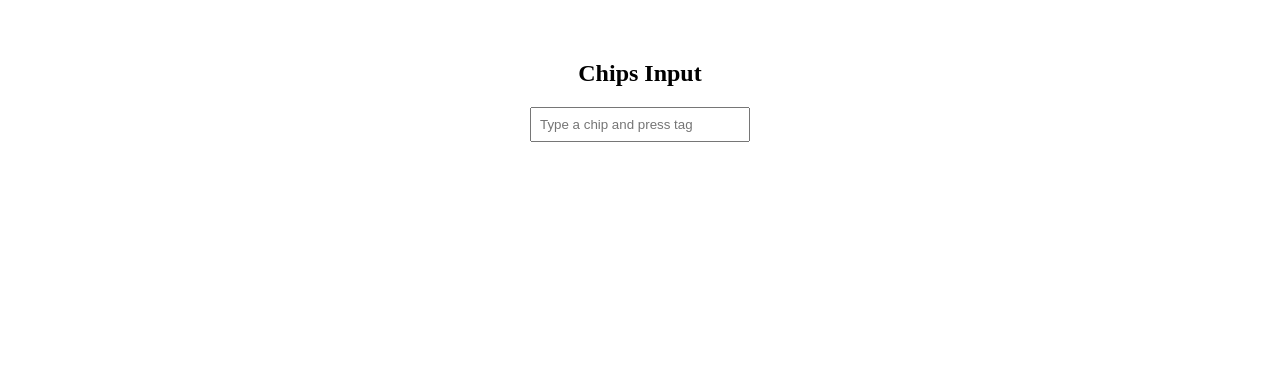
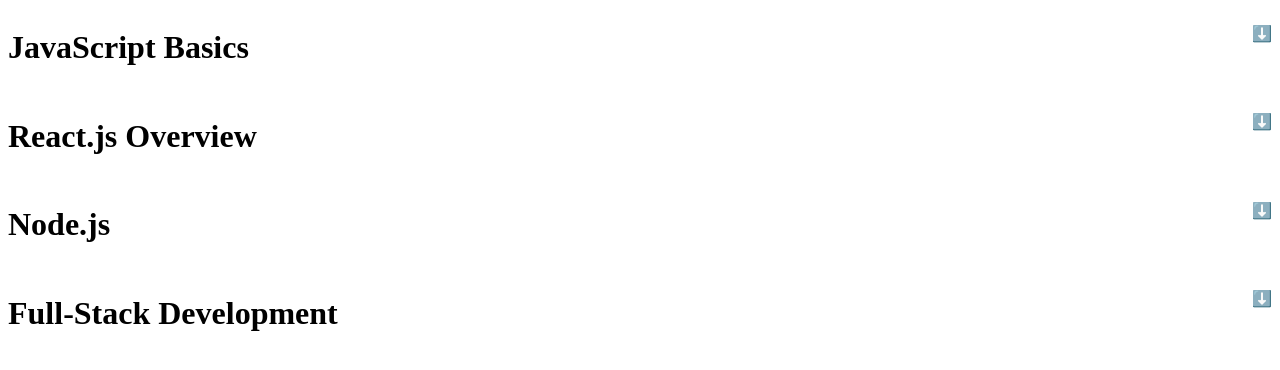
Before and after one commit to SaranyaVelu-SK/React, a React (Vite) app: page / in a window 1280 px wide. Shown: the top 370 px of the page. Built offline with nearby package versions, Linux system fonts and the light colour scheme.

Commit message:
Accordion

```diff
--- a/App.js
+++ b/App.js
@@ -32,4 +32,4 @@
     React.createElement("h3",{key:"h3"},"Hello from heading 3"),
 ])
 const root = ReactDOM.createRoot(document.getElementById("root"));
-root.render(<ChipsInput/>);
+root.render(<Accordion items={items} />);
--- a/Problems/Accordion.jsx
+++ b/Problems/Accordion.jsx
@@ -1,26 +1,35 @@
-import React, { useState } from "react";
+import { useState } from 'react';
 
 
 function Accordion({ items }) {
 
-    const [activeIndex, setActiveIndex] = useState(null)
+    const [activeIndex, setActiveIndex] = useState(null);
 
     const handleAccordion = (index) => {
-        setActiveIndex(activeIndex === index ? null : index)
+        setActiveIndex(activeIndex === index ? null : index);
     }
-    if (items?.length === 0) return <p> No items available</p>
+    if(items?.length === 0) return (<p>No items in the list</p>)
     return (
         <div className="accordion">
-            {items?.map((item, index) => (
-                <div style={{width:"600px"}} key={index}>
-                    <div onClick={() => handleAccordion(index)} style={{display:"flex",justifyContent:"space-between",alignItems:"center"}}>
-                        <h1 className="accordion-title">{item?.title}</h1>
-                        {(activeIndex === index) ? <p style={{ cursor: "pointer" }}>⬆️</p> : <p style={{ cursor: "pointer" }}>⬇️</p>}
+            {items?.map((item, index) =>
+            (
+                <div key={index}>
+                    <div style={{ display: "flex", justifyContent: "space-between" }}>
+                        <h1 className='accordion-title'>{item.title}</h1>
+                        <p onClick={() => handleAccordion(index)} style={{ cursor: "pointer" }}>
+                            {activeIndex == index ? "⬆️" : "⬇️"}
+                        </p>
                     </div>
-                    {(activeIndex === index) && <div className="accordion-content">{item?.content}</div>}
+                    {
+                        activeIndex == index && (
+                            <div>
+                                <p className='accordion-content'>{item.content}</p>
+                            </div>
+                        )
+                    }
                 </div>
-            ))
-            }
+            )
+            )}
         </div>
     )
 }
```
